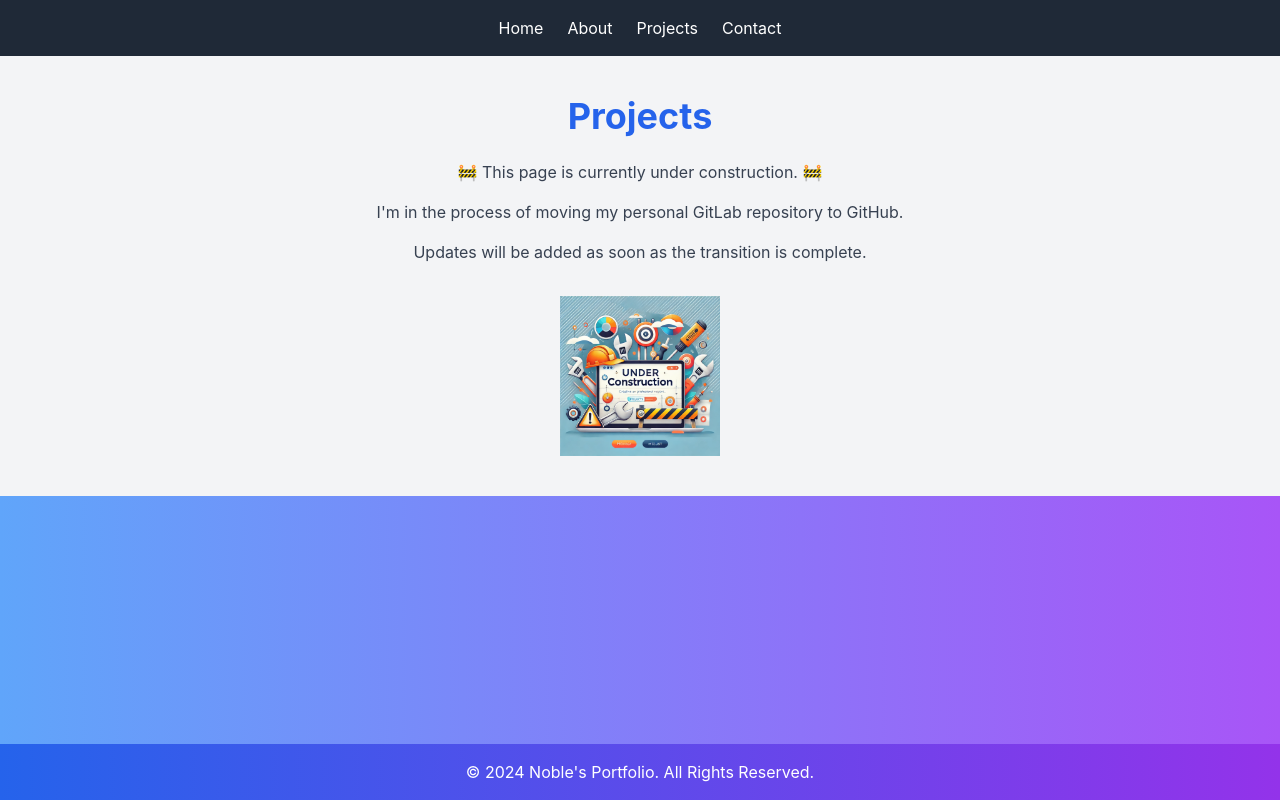
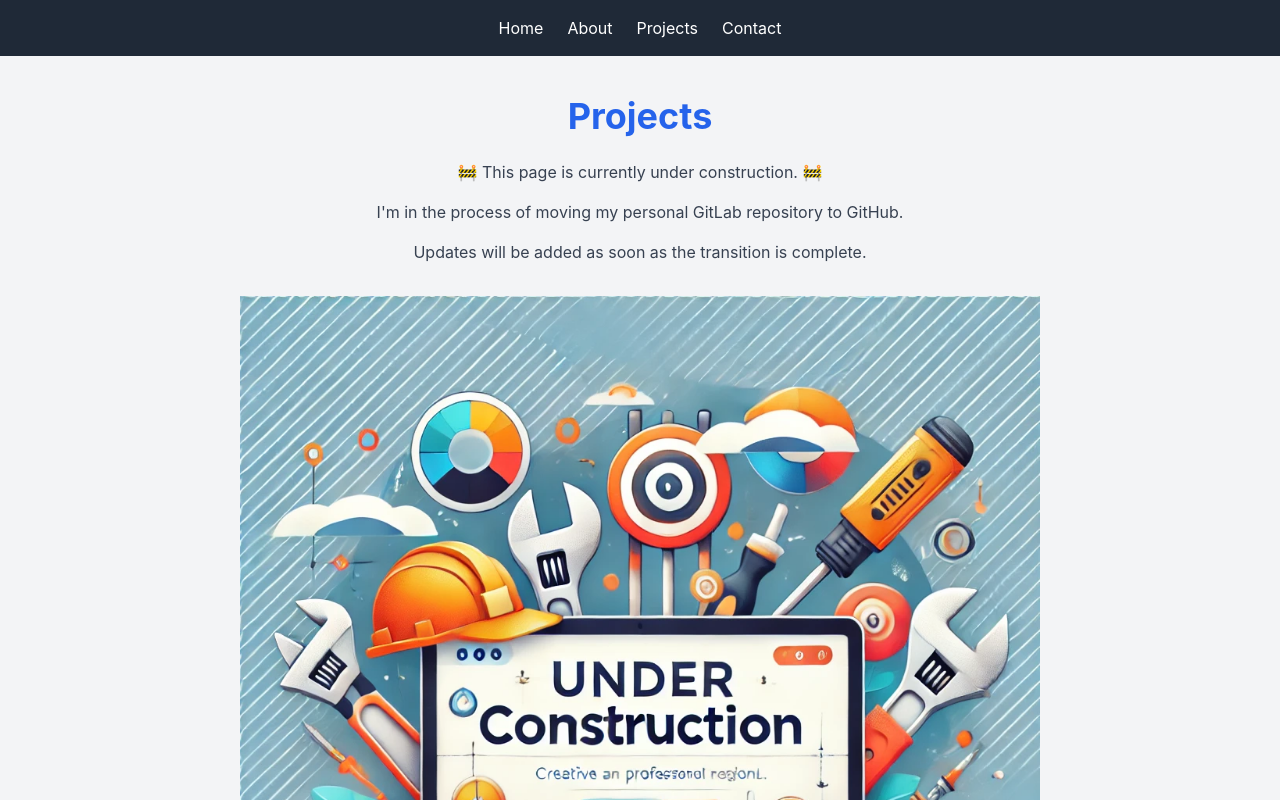
Before and after one commit to Noblesite/Noblesite, a Next.js app: page /projects in a window 1280 px wide. Shown: the top 800 px of the page. Built offline with nearby package versions, Linux system fonts and the light colour scheme.

Commit message:
resloved escape character

```diff
--- a/app/about/page.tsx
+++ b/app/about/page.tsx
@@ -16,17 +16,17 @@ export default function About() {
         <span className="font-bold">TypeScript</span>, enabling fast and scalable applications that prioritize user experience.
       </p>
       <p className="text-lg text-gray-700 mt-4">
-        Recently, I’ve focused on <span className="font-bold">transforming automation workflows by integrating agentic AI</span>, paving the way for smarter, more agile enterprise solutions. This focus has enabled me to streamline workflows, increase productivity, and improve decision-making in dynamic environments.
+        Recently, I&apos;ve focused on <span className="font-bold">transforming automation workflows by integrating agentic AI</span>, paving the way for smarter, more agile enterprise solutions. This focus has enabled me to streamline workflows, increase productivity, and improve decision-making in dynamic environments.
       </p>
       <p className="text-lg text-gray-700 mt-4">
-        Throughout my career, I’ve worked with <span className="font-bold">multiple Fortune 500 companies</span>, delivering impactful solutions for large-scale mobile deployments, automation platforms, and enterprise applications. My technical expertise spans{" "}
+        Throughout my career, I&apos;ve worked with <span className="font-bold">multiple Fortune 500 companies</span>, delivering impactful solutions for large-scale mobile deployments, automation platforms, and enterprise applications. My technical expertise spans{" "}
         <span className="font-bold">C++</span>, <span className="font-bold">C#.NET</span>, <span className="font-bold">Java</span>,{" "}
         <span className="font-bold">Python</span>, <span className="font-bold">Objective-C</span>, <span className="font-bold">Swift</span>, and{" "}
         <span className="font-bold">Kotlin</span>, alongside cloud platforms like{" "}
         <span className="font-bold">Azure</span> and <span className="font-bold">AWS</span>.
       </p>
       <p className="text-lg text-gray-700 mt-4">
-        Beyond my professional endeavors, I’m a <span className="font-bold">dedicated father</span> and <span className="font-bold">lifelong learner</span>, always striving to stay ahead of industry trends. Whether it’s fine-tuning mobile workflows, optimizing RFID solutions, or crafting intuitive applications, I take pride in merging creativity with innovation to solve real-world problems.
+        Beyond my professional endeavors, I&apos;m a <span className="font-bold">dedicated father</span> and <span className="font-bold">lifelong learner</span>, always striving to stay ahead of industry trends. Whether it is fine-tuning mobile workflows, optimizing RFID solutions, or crafting intuitive applications, I take pride in merging creativity with innovation to solve real-world problems.
       </p>
     </div>
 
--- a/app/projects/page.tsx
+++ b/app/projects/page.tsx
@@ -1,3 +1,5 @@
+import Image from 'next/image';
+
 export default function Projects() {
   return (
     <section className="flex flex-col items-center bg-gray-100 py-10 px-6">
@@ -6,16 +8,17 @@ export default function Projects() {
         🚧 This page is currently under construction. 🚧
       </p>
       <p className="max-w-2xl text-center mt-4 text-gray-700">
-        I'm in the process of moving my personal GitLab repository to GitHub.
+        I&apos;m in the process of moving my personal GitLab repository to GitHub.
       </p>
       <p className="max-w-2xl text-center mt-4 text-gray-700">
         Updates will be added as soon as the transition is complete.
       </p>
       <div className="mt-8">
-        <img
+        <Image
           src="/images/under-construction.webp"
           alt="Under Construction"
-          className="w-40 h-40"
+          width={800}
+          height={600}
         />
       </div>
     </section>
```
